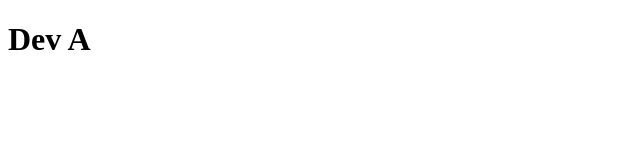
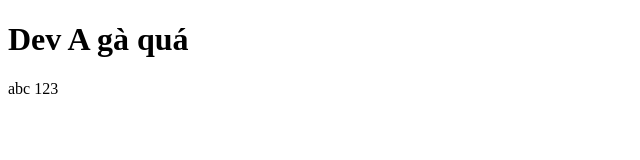
Before and after one commit to khaitruong1301/layout_bootstrap, a plain HTML site: page devA.html in a window 1280 px wide. Shown: the whole page, without its empty margins (0-640 px from the left). Drawn offline with Linux system fonts and the light colour scheme.

Commit message:
devB_commit

```diff
--- a/devA.html
+++ b/devA.html
@@ -7,6 +7,7 @@
     <title>Document</title>
 </head>
 <body>
-    <h1>Dev A</h1>
+    <h1>Dev A gà quá</h1>
+    <p>abc 123</p>
 </body>
 </html>
```
